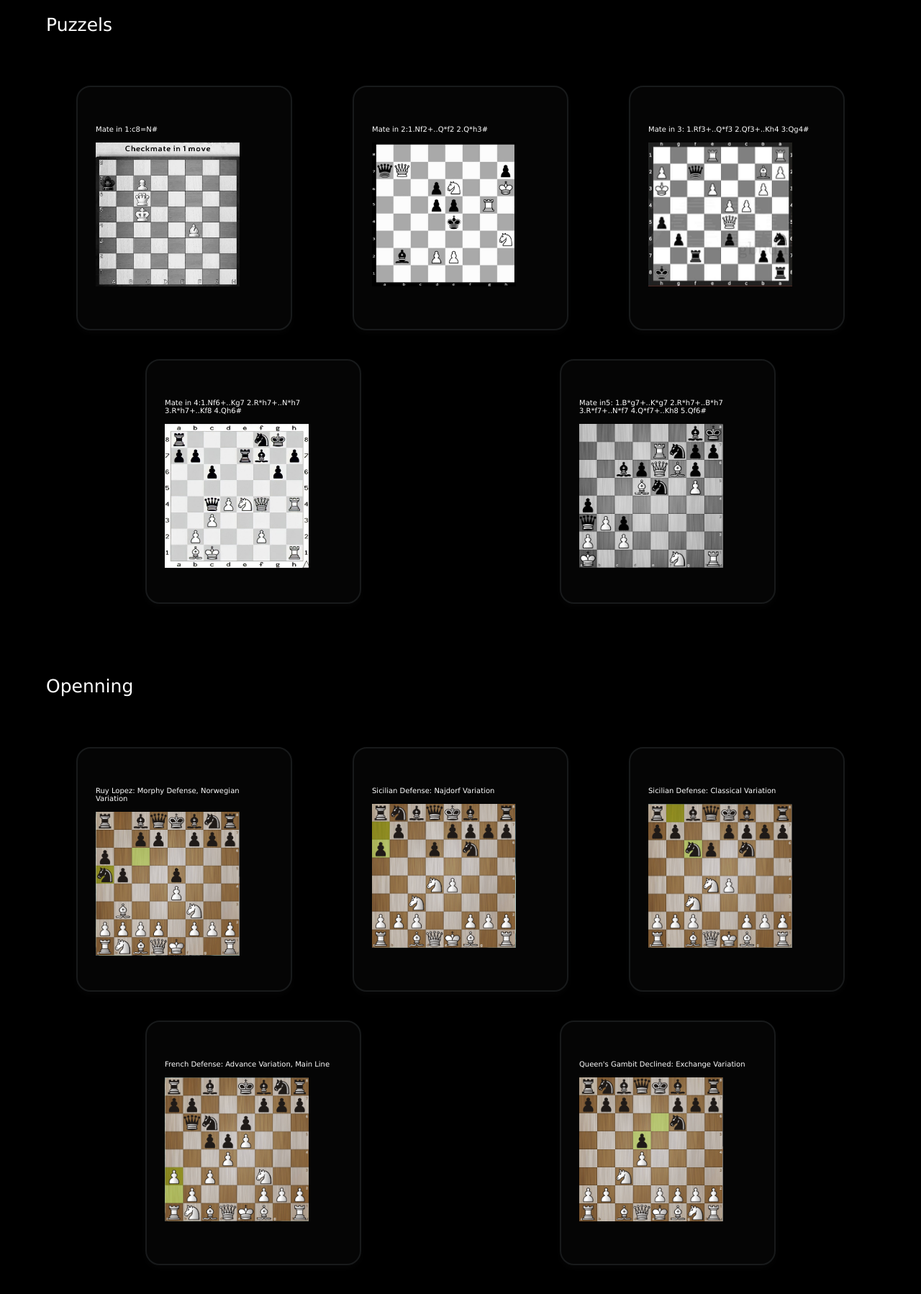
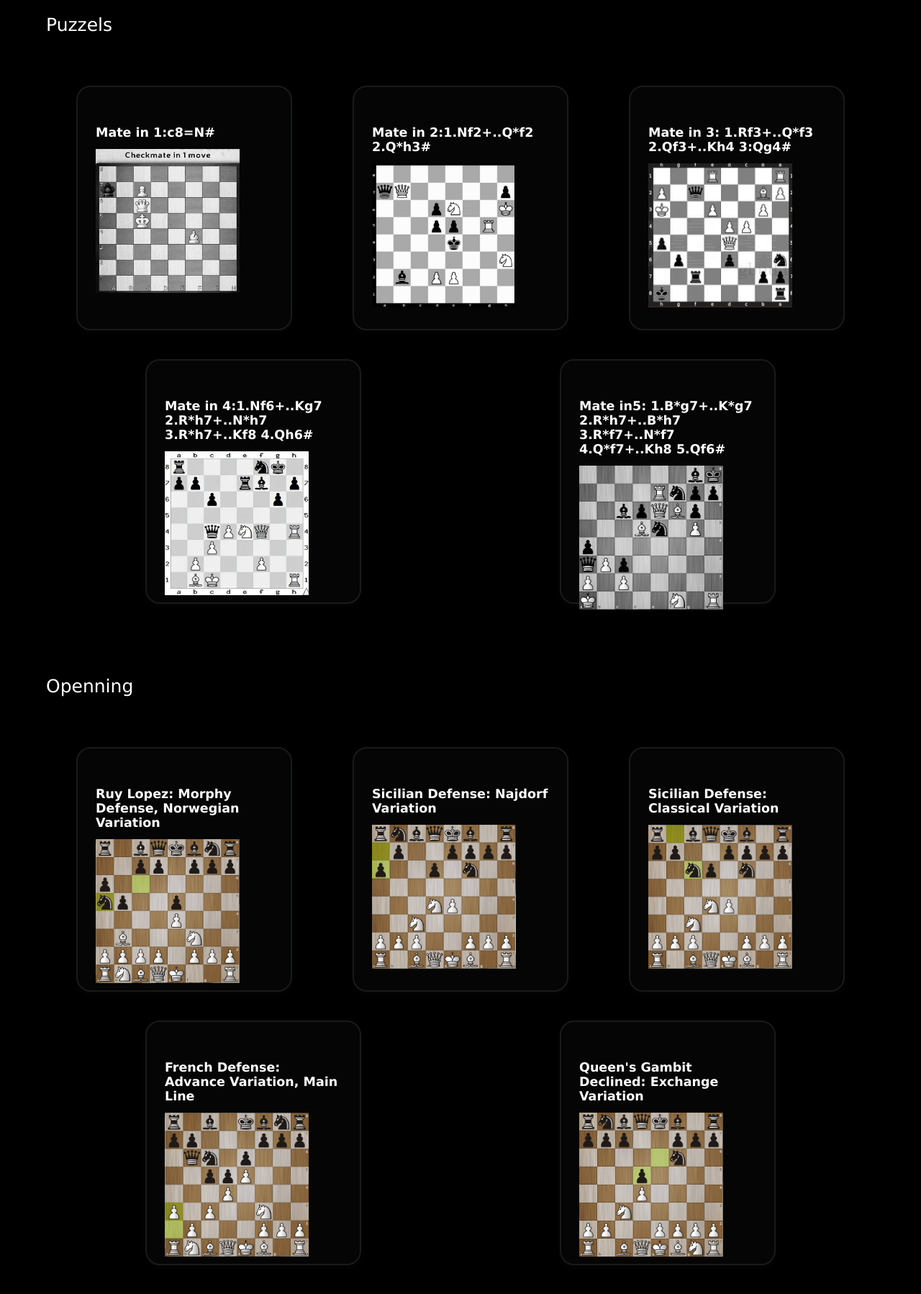
Before and after one commit to 10821324/site1, a PHP site: page /index.html in a window 1280 px wide. Shown: the part 1283-3081 px from the top of the page at 72% size. Run offline with PHP 8.4, Linux system fonts and the light colour scheme.

Commit message:
Update style1.css

```diff
--- a/style1.css
+++ b/style1.css
@@ -57,8 +57,8 @@
 
 .title__h3 {
     margin: 0;
-    font-size: 1rem;
-    font-weight: 400;
+    font-size: 1.75rem;
+
     color: #d3d3d3;
 }
 
```
